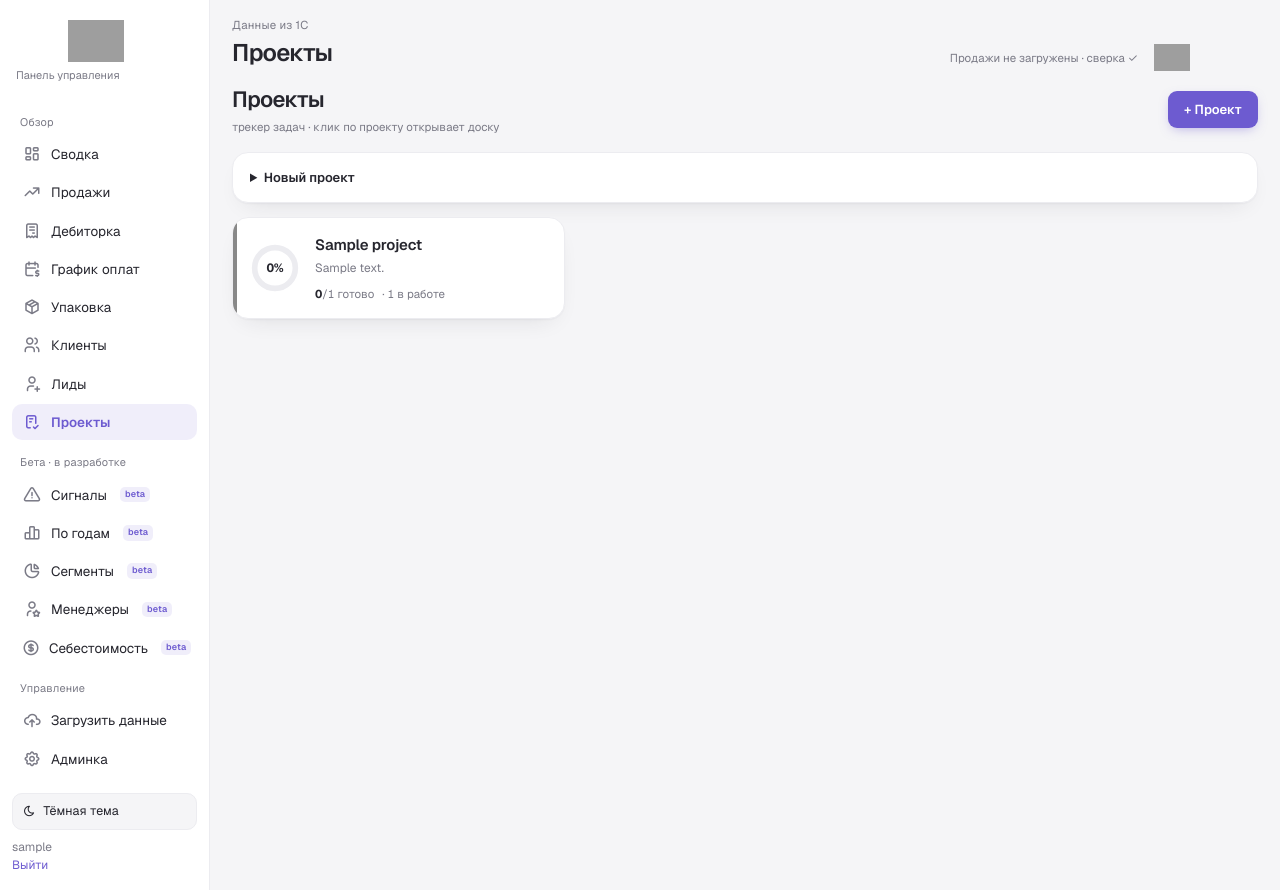
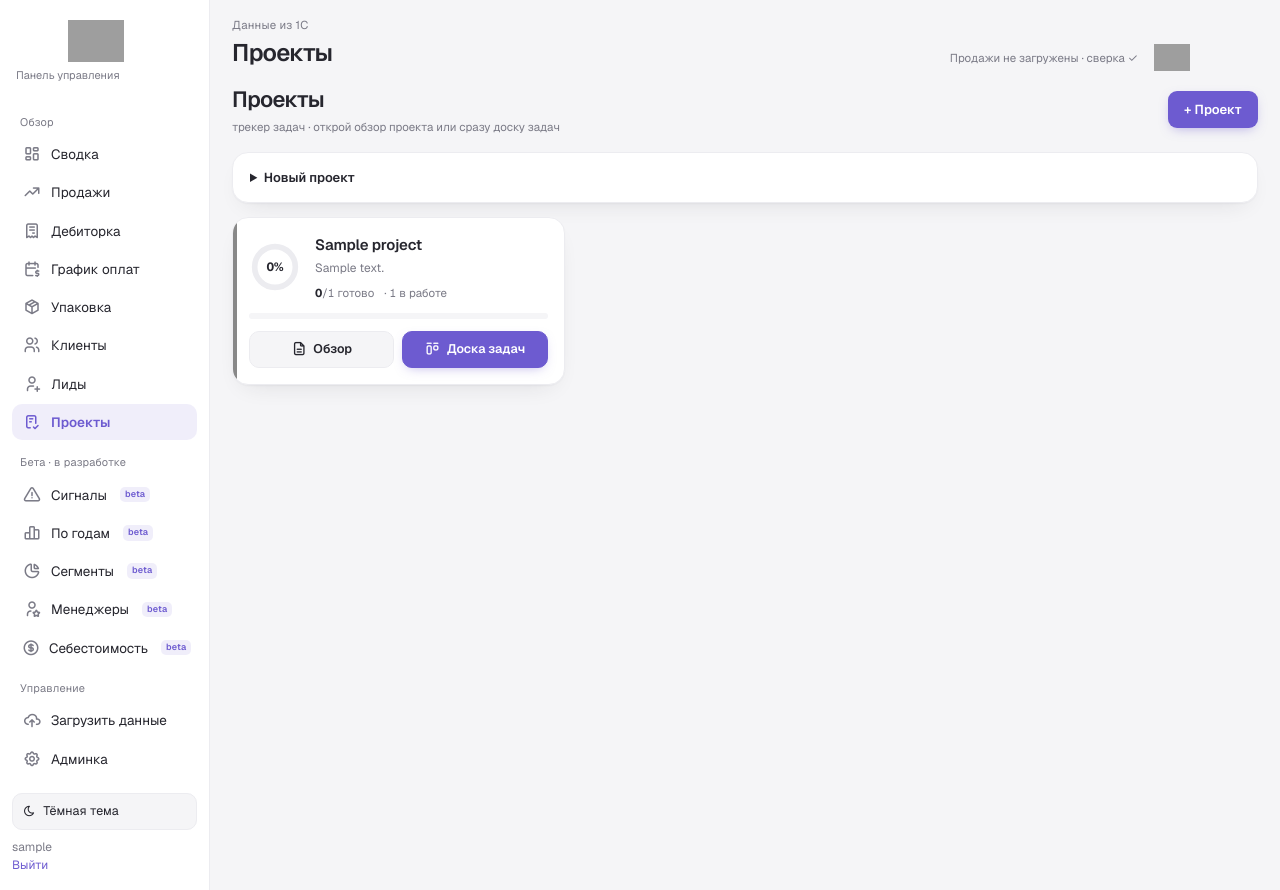
Before and after one commit to Blankeevich/kick-dashboard, a Django app: page /projects/ in a window 1280 px wide. Run offline with Django 5.2, Linux system fonts and the light colour scheme; a user stored in the database is signed in; data comes from the database, SQL or seed files in the repository; tables that the repository leaves empty hold one stand-in row (values such as "Sample post"); grey boxes are pictures that could not be loaded.

Commit message:
Read-only аккаунты (директор/учредитель) + кнопки на карточке проекта + ops для авто-забора почты
- ReadOnlyMiddleware: группа readonly видит всё, но POST/PUT/PATCH/DELETE -> 403 (кроме /api, /mcp)
- context.viewer_flag + бейдж «Только просмотр» + скрытие форм/кнопок редактирования в base.html
- команда make_viewers: создаёт/обновляет ceo и ceo1 в группе readonly
- projects.html: карточка переработана, две кнопки — «Обзор» и «Доска задач»
- ops/: run_fetch_mail.sh + systemd service/timer + README для авто-забора выгрузок 1С

```diff
--- /dev/null
+++ b/dashboard/context.py
@@ -0,0 +1,6 @@
+"""Контекст-процессор: флаг is_viewer доступен во всех шаблонах."""
+from .middleware import is_viewer
+
+
+def viewer_flag(request):
+    return {'is_viewer': is_viewer(getattr(request, 'user', None))}
--- /dev/null
+++ b/dashboard/middleware.py
@@ -0,0 +1,41 @@
+"""
+Режим «только просмотр» для директора и учредителя.
+
+Аккаунты в группе `readonly` видят весь сайт, но не могут ничего менять:
+любой небезопасный HTTP-метод (POST/PUT/PATCH/DELETE) возвращает 403.
+Это серверная гарантия — даже если в вёрстке останется кнопка, изменение
+не пройдёт. Скрытие кнопок в шаблонах — только для удобства.
+
+API (/api/) и MCP (/mcp) не трогаем: у них своя авторизация по ключу,
+браузерный readonly-пользователь туда не ходит.
+"""
+from django.http import HttpResponseForbidden
+
+READONLY_GROUP = 'readonly'
+SAFE_METHODS = ('GET', 'HEAD', 'OPTIONS', 'TRACE')
+EXEMPT_PREFIXES = ('/api/', '/mcp')
+
+
+def is_viewer(user):
+    """True, если пользователь состоит в группе readonly. Результат кэшируется на объекте user."""
+    if not user or not getattr(user, 'is_authenticated', False):
+        return False
+    cached = getattr(user, '_is_viewer', None)
+    if cached is None:
+        cached = user.groups.filter(name=READONLY_GROUP).exists()
+        user._is_viewer = cached
+    return cached
+
+
+class ReadOnlyMiddleware:
+    def __init__(self, get_response):
+        self.get_response = get_response
+
+    def __call__(self, request):
+        if (request.method not in SAFE_METHODS
+                and not request.path.startswith(EXEMPT_PREFIXES)
+                and is_viewer(request.user)):
+            return HttpResponseForbidden(
+                'Режим просмотра: этот аккаунт может только смотреть данные, без изменений.'
+            )
+        return self.get_response(request)
--- a/dashboard/templates/dashboard/base.html
+++ b/dashboard/templates/dashboard/base.html
@@ -33,6 +33,8 @@ body{margin:0;background:#f5f5f7;font:100%/1.5 'Geist','Inter',system-ui,-apple-
 .beta{font-size:9px;font-weight:600;letter-spacing:.02em;color:var(--pu);background:var(--pu2);border-radius:5px;padding:1px 5px;margin-left:4px;vertical-align:middle}
 .usr{margin-top:auto;font-size:12px;color:var(--ink2)}
 .usr a{color:var(--pu);text-decoration:none}
+.vbadge{display:inline-flex;align-items:center;gap:5px;font-size:10.5px;font-weight:600;color:var(--pu);background:var(--pu2);border-radius:7px;padding:3px 8px;margin-bottom:7px}
+.vbadge i{font-size:13px}
 .main{padding:0 22px 22px;min-width:0}
 .top{position:sticky;top:0;z-index:2;padding:16px 0 12px;background:rgba(245,245,247,.85);backdrop-filter:blur(16px);display:flex;align-items:flex-end;justify-content:space-between;flex-wrap:wrap;gap:10px}
 .eyebrow{font-size:11.5px;letter-spacing:.02em;color:var(--ink2)}
@@ -195,7 +197,7 @@ a:focus-visible,button:focus-visible,select:focus-visible,input:focus-visible,.n
 </style>
 </head>
 <body>
-<script>if(localStorage.getItem('kick_theme')==='dark')document.body.classList.add('dark');</script>
+<script>if(localStorage.getItem('kick_theme')==='dark')document.body.classList.add('dark');{% if is_viewer %}document.body.classList.add('viewer');{% endif %}</script>
 <div class="app">
   <aside class="side">
     <div class="brand"><span class="klogo klogo-side" role="img" aria-label="KICK YOUR ENERGY"></span><div class="bs" style="margin-top:5px">Панель управления</div></div>
@@ -223,6 +225,7 @@ a:focus-visible,button:focus-visible,select:focus-visible,input:focus-visible,.n
     </nav>
     <div class="usr">
       <button class="themebtn" id="themeToggle" type="button"><i class="ti ti-moon" id="themeIcon"></i> <span id="themeLabel">Тёмная тема</span></button>
+      {% if is_viewer %}<span class="vbadge"><i class="ti ti-eye"></i> Только просмотр</span><br>{% endif %}
       {{ request.user.username }}<br><a href="{% url 'logout' %}">Выйти</a>
     </div>
   </aside>
@@ -331,5 +334,17 @@ a:focus-visible,button:focus-visible,select:focus-visible,input:focus-visible,.n
   });
 })();
 </script>
+<script>
+/* Режим «только просмотр»: прячем всё, что меняет данные (кнопки — для удобства,
+   серверный запрет всё равно стоит в ReadOnlyMiddleware). */
+(function(){
+  if(!document.body.classList.contains('viewer'))return;
+  function isPost(f){return f && (f.getAttribute('method')||'get').toLowerCase()==='post';}
+  document.querySelectorAll('form').forEach(function(f){ if(isPost(f)) f.style.display='none'; });
+  document.querySelectorAll('details').forEach(function(d){ if(isPost(d.querySelector('form'))) d.style.display='none'; });
+  document.querySelectorAll('[onclick]').forEach(function(el){ if(/\.open\b/.test(el.getAttribute('onclick')||'')) el.style.display='none'; });
+  document.querySelectorAll('[draggable="true"]').forEach(function(el){ el.setAttribute('draggable','false'); el.style.cursor='default'; });
+})();
+</script>
 </body>
 </html>
--- a/dashboard/templates/dashboard/projects.html
+++ b/dashboard/templates/dashboard/projects.html
@@ -2,26 +2,38 @@
 {% block title %}Проекты{% endblock %}
 {% block content %}
 <style>
-  .pgrid{display:grid;grid-template-columns:repeat(auto-fill,minmax(280px,1fr));gap:14px}
-  .pcard{display:flex;gap:14px;align-items:center;background:var(--sf);border:1px solid var(--line);
-         border-radius:16px;padding:16px;box-shadow:var(--sh);text-decoration:none;color:inherit;position:relative;overflow:hidden;
+  .pgrid{display:grid;grid-template-columns:repeat(auto-fill,minmax(300px,1fr));gap:14px}
+  .pcard{display:flex;flex-direction:column;gap:12px;background:var(--sf);border:1px solid var(--line);
+         border-radius:16px;padding:16px;box-shadow:var(--sh);position:relative;overflow:hidden;
          transition:transform .16s var(--ease),box-shadow .2s var(--ease);animation:rise .7s var(--ease) both}
   .pcard::before{content:"";position:absolute;left:0;top:0;bottom:0;width:4px;background:var(--pc)}
   .pcard:hover{transform:translateY(-3px);box-shadow:0 2px 4px rgba(38,38,46,.05),0 18px 38px -18px rgba(38,38,46,.34)}
+  .ptop{display:flex;gap:14px;align-items:center}
   .pring{position:relative;flex:none;width:52px;height:52px;display:grid;place-items:center}
   .pring svg{transform:rotate(-90deg)}
   .pring .pt{position:absolute;font-size:12px;font-weight:700;font-variant-numeric:tabular-nums;letter-spacing:-.02em}
-  .pinfo{min-width:0}
-  .pname{font-size:15px;font-weight:600;letter-spacing:-.01em}
+  .pinfo{min-width:0;flex:1}
+  .pname{display:block;font-size:15px;font-weight:600;letter-spacing:-.01em;color:inherit;text-decoration:none;overflow:hidden;text-overflow:ellipsis;white-space:nowrap}
+  .pname:hover{color:var(--pu)}
   .pdesc{font-size:12px;color:var(--ink2);margin-top:2px;overflow:hidden;text-overflow:ellipsis;white-space:nowrap}
-  .pmeta{font-size:11.5px;color:var(--ink2);margin-top:8px;display:flex;gap:8px;flex-wrap:wrap;font-variant-numeric:tabular-nums}
+  .pmeta{font-size:11.5px;color:var(--ink2);margin-top:7px;display:flex;gap:10px;flex-wrap:wrap;font-variant-numeric:tabular-nums}
   .pmeta b{color:var(--ink)}
+  .pbar2{height:6px;background:var(--sf2);border-radius:4px;overflow:hidden}
+  .pbar2 b{display:block;height:100%;border-radius:4px;transition:width .5s var(--ease)}
+  .pacts{display:grid;grid-template-columns:1fr 1fr;gap:8px}
+  .pbtn{display:inline-flex;align-items:center;justify-content:center;gap:6px;font-size:12.5px;font-weight:600;
+        padding:8px 10px;border-radius:10px;text-decoration:none;border:1px solid var(--line);
+        background:var(--sf2);color:var(--ink);transition:all .16s var(--ease)}
+  .pbtn i{font-size:16px}
+  .pbtn:hover{border-color:var(--pu);color:var(--pu);transform:translateY(-1px)}
+  .pbtn.primary{background:var(--pu);color:#fff;border-color:var(--pu);box-shadow:0 4px 12px -5px rgba(109,91,208,.5)}
+  .pbtn.primary:hover{filter:brightness(1.06);color:#fff}
   .pempty{grid-column:1/-1;text-align:center;padding:48px 20px;color:var(--ink2)}
   .pempty i{font-size:34px;color:var(--ink2);opacity:.5}
 </style>
 
 <div style="display:flex;gap:8px;align-items:center;margin-bottom:16px">
-  <div><h1 style="margin:0;font-size:22px">Проекты</h1><div class="foot" style="border:0;padding:0;margin:2px 0 0">трекер задач · клик по проекту открывает доску</div></div>
+  <div><h1 style="margin:0;font-size:22px">Проекты</h1><div class="foot" style="border:0;padding:0;margin:2px 0 0">трекер задач · открой обзор проекта или сразу доску задач</div></div>
   <span style="flex:1"></span>
   <button class="btn" type="button" onclick="var d=document.getElementById('addp');d.open=!d.open">+ Проект</button>
 </div>
@@ -41,7 +53,8 @@
 
 <div class="pgrid">
   {% for r in rows %}
-  <a class="pcard" href="{% url 'project' r.p.id %}" style="--pc:{{ r.p.color }}">
+  <div class="pcard" style="--pc:{{ r.p.color }}">
+    <div class="ptop">
       <div class="pring">
         <svg width="52" height="52" viewBox="0 0 46 46">
           <circle cx="23" cy="23" r="18" fill="none" stroke="var(--line)" stroke-width="5"></circle>
@@ -51,11 +64,17 @@
         <span class="pt">{{ r.pct }}%</span>
       </div>
       <div class="pinfo">
-      <div class="pname">{{ r.p.name }}</div>
+        <a class="pname" href="{% url 'project' r.p.id %}">{{ r.p.name }}</a>
         {% if r.p.description %}<div class="pdesc">{{ r.p.description }}</div>{% endif %}
         <div class="pmeta"><span><b>{{ r.done }}</b>/{{ r.total }} готово</span>{% if r.doing %}<span>· {{ r.doing }} в работе</span>{% endif %}</div>
       </div>
-  </a>
+    </div>
+    <div class="pbar2"><b style="width:{{ r.pct }}%;background:{{ r.p.color }}"></b></div>
+    <div class="pacts">
+      <a class="pbtn" href="{% url 'project' r.p.id %}"><i class="ti ti-file-description"></i> Обзор</a>
+      <a class="pbtn primary" href="{% url 'project_board' r.p.id %}"><i class="ti ti-layout-kanban"></i> Доска задач</a>
+    </div>
+  </div>
   {% empty %}
   <div class="pempty"><i class="ti ti-folders"></i><div style="margin-top:10px;font-size:14px">Пока нет ни одного проекта</div>
     <div style="font-size:12px;margin-top:4px">Создай первый — кнопка «+ Проект» справа сверху</div></div>
--- a/kick/settings.py
+++ b/kick/settings.py
@@ -49,6 +49,7 @@ MIDDLEWARE = [
     'django.middleware.common.CommonMiddleware',
     'django.middleware.csrf.CsrfViewMiddleware',
     'django.contrib.auth.middleware.AuthenticationMiddleware',
+    'dashboard.middleware.ReadOnlyMiddleware',
     'django.contrib.messages.middleware.MessageMiddleware',
     'django.middleware.clickjacking.XFrameOptionsMiddleware',
 ]
@@ -65,6 +66,7 @@ TEMPLATES = [
                 'django.template.context_processors.request',
                 'django.contrib.auth.context_processors.auth',
                 'django.contrib.messages.context_processors.messages',
+                'dashboard.context.viewer_flag',
             ],
         },
     },
```
Also changed, not shown: dashboard/management/commands/make_viewers.py (added, +41 -0 lines), ops/README.md (added), 3 other files. Lines whose indentation alone changed are shown as unchanged.
